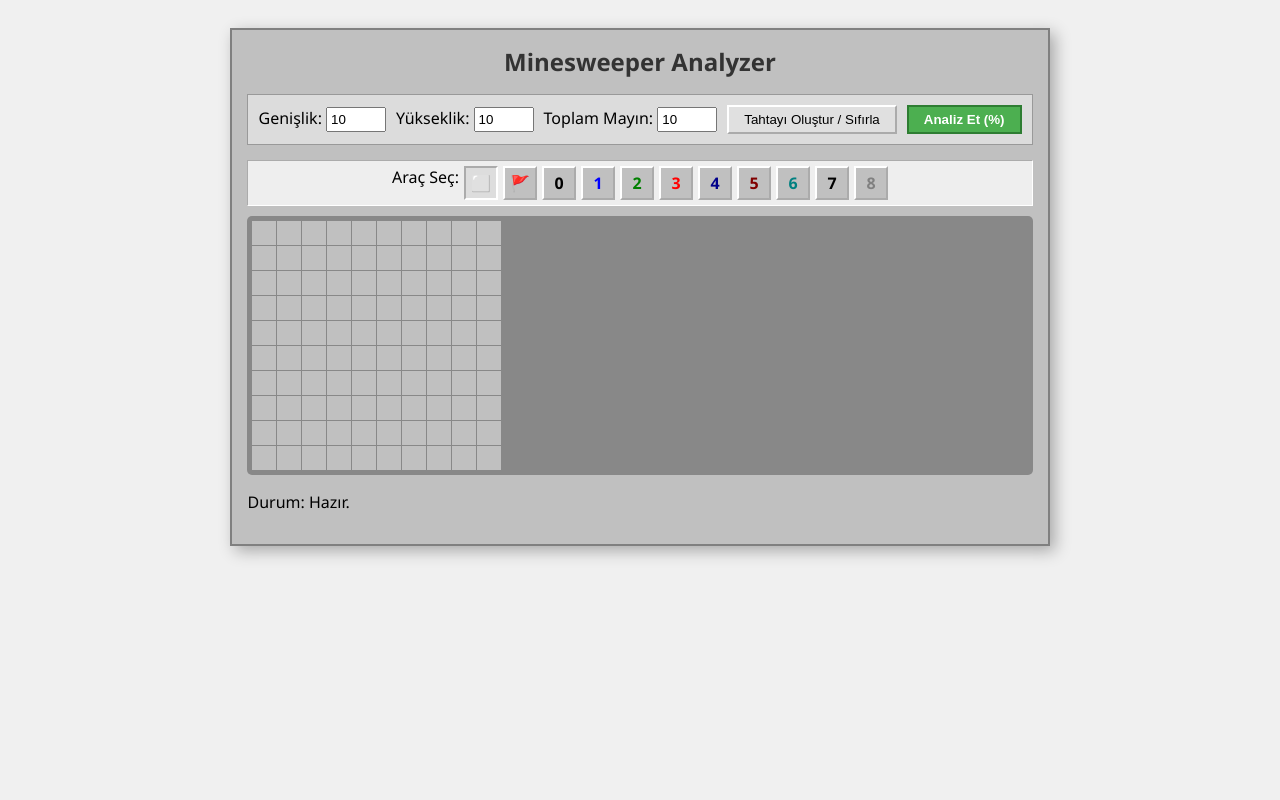
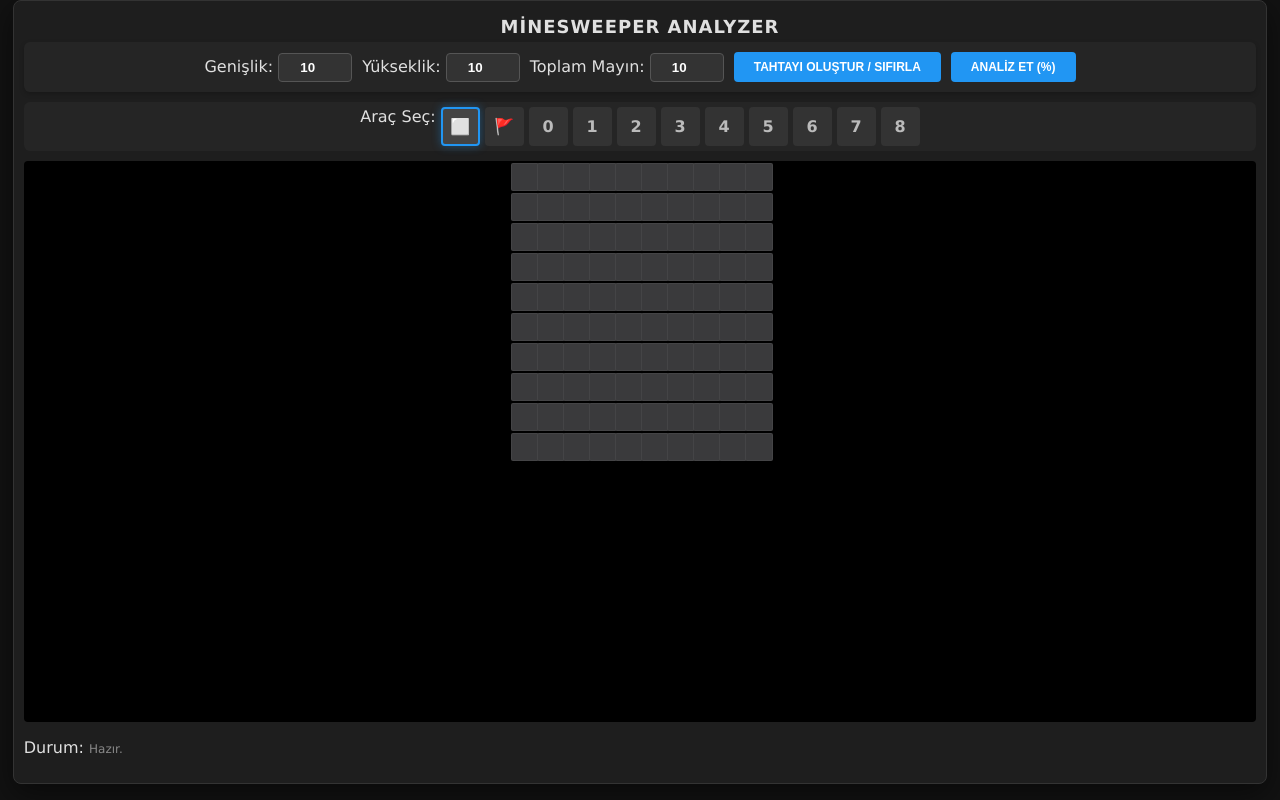
Before and after one commit to TunahanGunerr/minesweeper, a plain HTML site: page index.html in a window 1280 px wide. Drawn offline with Linux system fonts and the light colour scheme.

Commit message:
Update style.css

```diff
--- a/style.css
+++ b/style.css
@@ -1,153 +1,226 @@
 :root {
-    --bg-color: #c0c0c0;
-    --border-light: #ffffff;
-    --border-dark: #808080;
-    --cell-size: 30px;
+    --bg-body: #121212;       /* Arka plan: Koyu Gri */
+    --bg-panel: #1e1e1e;      /* Panel rengi */
+    --cell-closed: #3a3a3c;   /* Kapalı kutu rengi */
+    --cell-open: #1e1e1e;     /* Açık kutu rengi */
+    --cell-hover: #4a4a4c;    /* Mouse gelince */
+    --border-color: #000000;
+    --text-main: #e0e0e0;
+    --accent-color: #2196F3;  /* Mavi vurgu */
 }
 
 body {
-    font-family: 'Segoe UI', Tahoma, Geneva, Verdana, sans-serif;
-    background-color: #f0f0f0;
+    font-family: 'Verdana', sans-serif; /* Okunabilirlik için en iyi font */
+    background-color: var(--bg-body);
+    color: var(--text-main);
+    margin: 0;
+    padding: 0;
+    height: 100vh;
     display: flex;
-    justify-content: center;
-    padding: 20px;
+    flex-direction: column;
+    align-items: center;
+    justify-content: flex-start;
+    overflow: hidden; /* Sayfanın kendisi kaymasın, sadece board kaysın */
 }
 
+/* Ana Kapsayıcı */
 .container {
-    background-color: var(--bg-color);
-    padding: 15px;
-    border: 2px solid #808080;
-    box-shadow: 5px 5px 15px rgba(0,0,0,0.3);
+    background-color: var(--bg-panel);
+    width: 98%;
+    height: 98vh;
+    display: flex;
+    flex-direction: column;
+    border-radius: 8px;
+    box-shadow: 0 10px 30px rgba(0,0,0,0.5);
+    border: 1px solid #333;
+    padding: 10px;
+    box-sizing: border-box;
 }
 
 h1 {
     text-align: center;
-    margin-top: 0;
-    font-size: 24px;
-    color: #333;
+    margin: 5px 0;
+    font-size: 18px;
+    color: var(--text-main);
+    letter-spacing: 1px;
+    text-transform: uppercase;
 }
 
+/* Kontrol Paneli (Sabit kalır) */
 .controls {
-    margin-bottom: 15px;
+    background: #252525;
     padding: 10px;
-    background: #dcdcdc;
-    border: 1px solid #999;
+    border-radius: 6px;
     display: flex;
     gap: 10px;
     flex-wrap: wrap;
+    justify-content: center;
     align-items: center;
+    box-shadow: 0 2px 5px rgba(0,0,0,0.2);
+    margin-bottom: 10px;
+    flex-shrink: 0; /* Küçülmesini engelle */
 }
 
 .controls input {
-    width: 50px;
-    padding: 3px;
+    width: 60px;
+    padding: 6px;
+    background: #333;
+    border: 1px solid #555;
+    color: white;
+    border-radius: 4px;
+    text-align: center;
+    font-weight: bold;
 }
 
 button {
-    padding: 5px 15px;
+    padding: 8px 20px;
     cursor: pointer;
-    background: #e0e0e0;
-    border: 2px outset #fff;
+    background: var(--accent-color);
+    color: white;
+    border: none;
+    border-radius: 4px;
+    font-weight: bold;
+    text-transform: uppercase;
+    font-size: 12px;
+    transition: background 0.2s;
 }
 
-button:active {
-    border: 2px inset #fff;
+button:hover {
+    background: #1976D2;
 }
 
-.analyze-btn {
-    background-color: #4CAF50;
-    color: white;
-    border: 2px solid #2E7D32;
-    font-weight: bold;
-}
-
+/* Araç Çubuğu */
 .toolbar {
     display: flex;
     gap: 5px;
+    justify-content: center;
+    padding: 5px;
+    background: #252525;
+    border-radius: 6px;
     margin-bottom: 10px;
-    justify-content: center;
-    background: #eee;
-    padding: 5px;
-    border: 1px inset #fff;
+    flex-shrink: 0;
 }
 
 .tool {
-    width: 30px;
-    height: 30px;
+    width: 35px;
+    height: 35px;
     display: flex;
     align-items: center;
     justify-content: center;
-    border: 2px outset #fff;
-    background: var(--bg-color);
+    border-radius: 4px;
+    background: #333;
     cursor: pointer;
     font-weight: bold;
+    font-size: 16px;
+    color: #bbb;
+    transition: all 0.2s;
+    border: 2px solid transparent;
 }
 
-.tool:active, .tool.active {
-    border: 2px inset #fff;
-    background: #ddd;
+.tool:hover { background: #444; }
+
+.tool.active {
+    border-color: var(--accent-color);
+    background: #444;
+    color: white;
+    box-shadow: 0 0 10px rgba(33, 150, 243, 0.4);
 }
 
-.tool[data-tool="1"] { color: blue; }
-.tool[data-tool="2"] { color: green; }
-.tool[data-tool="3"] { color: red; }
-.tool[data-tool="4"] { color: darkblue; }
-.tool[data-tool="5"] { color: maroon; }
-.tool[data-tool="6"] { color: teal; }
-.tool[data-tool="7"] { color: black; }
-.tool[data-tool="8"] { color: gray; }
-
+/* Tahta Alanı (Scroll Buraya Gelir) */
 #board {
     display: grid;
-    gap: 1px;
-    background-color: #888;
-    padding: 5px;
-    border-radius: 5px;
-    overflow: auto; /* Tahta ekrandan büyükse kaydırma çubuğu çıksın */
-    max-width: 98vw;
-    max-height: 85vh;
-    margin: 0 auto;
+    gap: 2px; /* Kareler arası boşluk */
+    background-color: #000; /* Izgara çizgisi rengi */
+    padding: 2px;
+    border-radius: 4px;
+    overflow: auto; /* Sadece burası kaydırılır */
+    flex-grow: 1; /* Kalan tüm alanı kapla */
+    align-content: start; /* İçerik azsa yukarı yasla */
+    justify-content: center; /* Ortala */
+
+    /* Özel Scrollbar */
+    scrollbar-width: thin;
+    scrollbar-color: #555 #222;
 }
 
+/* Webkit Scrollbar (Chrome/Edge) */
+#board::-webkit-scrollbar { width: 10px; height: 10px; }
+#board::-webkit-scrollbar-track { background: #222; }
+#board::-webkit-scrollbar-thumb { background: #555; border-radius: 5px; }
+#board::-webkit-scrollbar-thumb:hover { background: #777; }
+
+/* Hücre Stilleri */
 .cell {
-    width: 24px; /* Biraz küçülttük */
-    height: 24px;
-    background-color: #c0c0c0;
+    width: 28px;  /* Kare boyutu */
+    height: 28px;
     display: flex;
     align-items: center;
     justify-content: center;
-    font-weight: bold;
-    font-size: 12px;
+    font-weight: 900; /* Çok kalın yazı */
+    font-size: 16px; /* Okunaklı font */
     cursor: default;
-    position: relative; /* Olasılık barı için */
+    position: relative;
+    user-select: none;
+    border-radius: 2px;
 }
 
+/* Kapalı Hücre */
+.cell.unknown {
+    background-color: var(--cell-closed);
+    box-shadow: inset 0 0 0 1px rgba(255,255,255,0.05); /* Hafif çerçeve */
+}
+.cell.unknown:hover { background-color: var(--cell-hover); }
 
-/* Hücre Durumları */
+/* Açık Hücre */
 .cell.open {
-    border: 1px solid #808080; /* Düz görünüm */
-    background-color: #c0c0c0;
+    background-color: var(--cell-open);
 }
 
-.cell.flag { color: red; }
+/* Bayrak */
+.cell.flag {
+    background-color: var(--cell-closed);
+    font-size: 18px;
+}
 
-/* Sayı Renkleri */
-.cell[data-val="1"] { color: blue; }
-.cell[data-val="2"] { color: green; }
-.cell[data-val="3"] { color: red; }
-.cell[data-val="4"] { color: darkblue; }
-.cell[data-val="5"] { color: maroon; }
-.cell[data-val="6"] { color: teal; }
-.cell[data-val="7"] { color: black; }
-.cell[data-val="8"] { color: gray; }
+/* --- SAYI RENKLERİ (Koyu tema için parlak) --- */
+/* Bu classlar JS'de yoksa, style özelliğinden verirsin ama class eklemek daha temiz */
+/* Eğer JS tarafında "val-1" gibi class ekletirsen süper olur. */
+/* Ama mevcut JS'de style.color veriyorsun, o yüzden aşağıdaki override'ları !important ile ezebilirsin veya JS'nin verdiği renkleri kullanırsın. */
+/* Ben JS kodunda class eklemiştim (önceki adımda), o yüzden bunlar çalışır: */
 
-/* Olasılık yazısı stili */
-.probability {
+.cell.val-1 { color: #5c9eff !important; } /* Açık Mavi */
+.cell.val-2 { color: #66bb6a !important; } /* Açık Yeşil */
+.cell.val-3 { color: #ef5350 !important; } /* Açık Kırmızı */
+.cell.val-4 { color: #ab47bc !important; } /* Mor */
+.cell.val-5 { color: #ffa726 !important; } /* Turuncu */
+.cell.val-6 { color: #26c6da !important; } /* Turkuaz */
+.cell.val-7 { color: #bdbdbd !important; } /* Gri */
+.cell.val-8 { color: #78909c !important; } /* Koyu Gri */
+
+
+/* --- OLASILIK YAZISI --- */
+.prob-text {
     position: absolute;
     top: 0; left: 0; width: 100%; height: 100%;
     display: flex; align-items: center; justify-content: center;
-    font-size: 10px;
-    color: white;
-    text-shadow: 1px 1px 1px black;
+    font-size: 11px;
+    font-weight: bold;
+    color: #fff;
+    text-shadow: 0 1px 3px rgba(0,0,0,0.9); /* Siyah gölge (okunurluk için şart) */
     z-index: 10;
 }
+
+/* Durum Mesajı */
+#status {
+    margin-top: 10px;
+    text-align: center;
+    color: #888;
+    font-size: 12px;
+    flex-shrink: 0;
+}
+
+/* Mobil / Küçük Ekran Uyumu */
+@media (max-width: 600px) {
+    .controls input { width: 40px; }
+    .cell { width: 24px; height: 24px; font-size: 12px; }
+}
```
